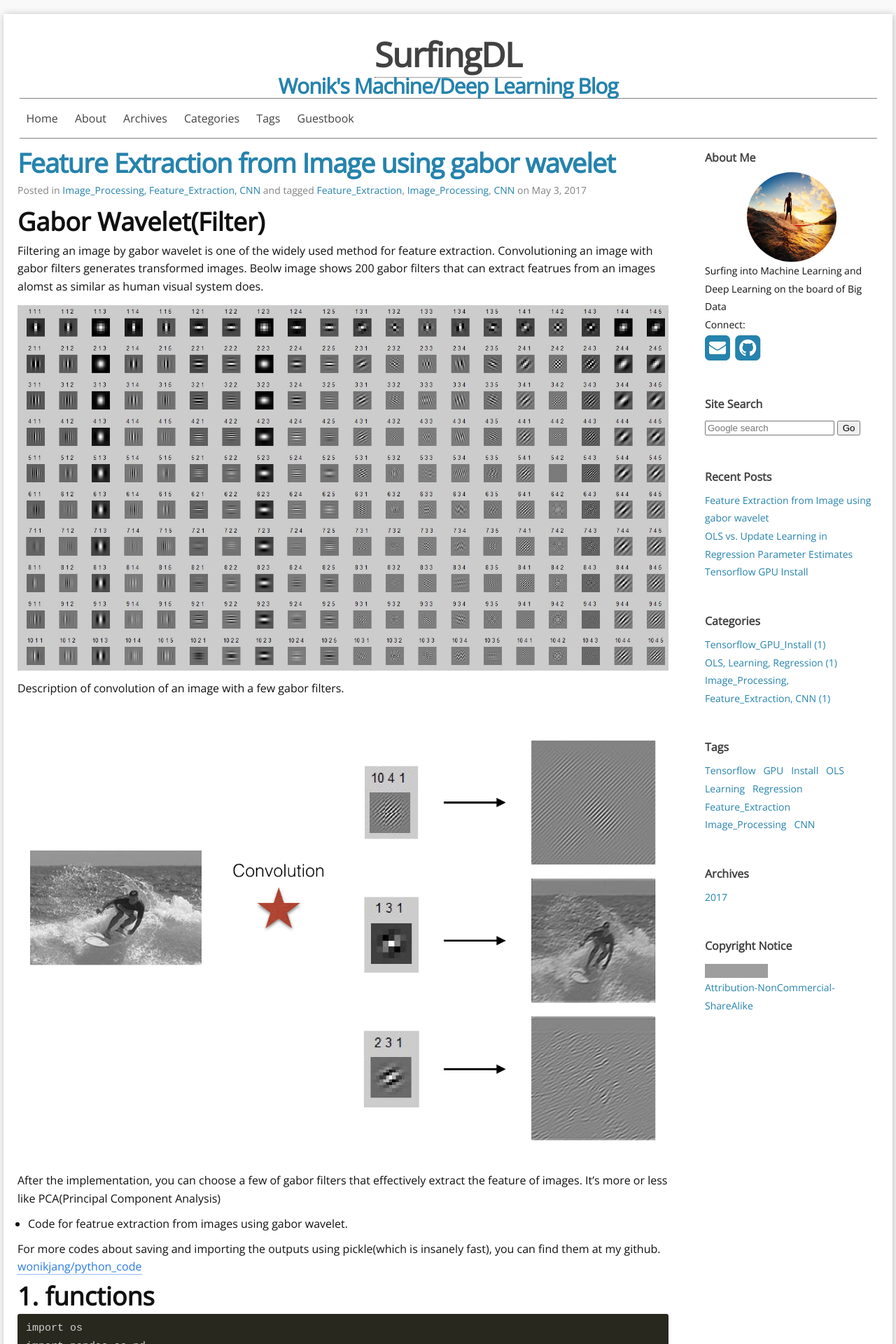
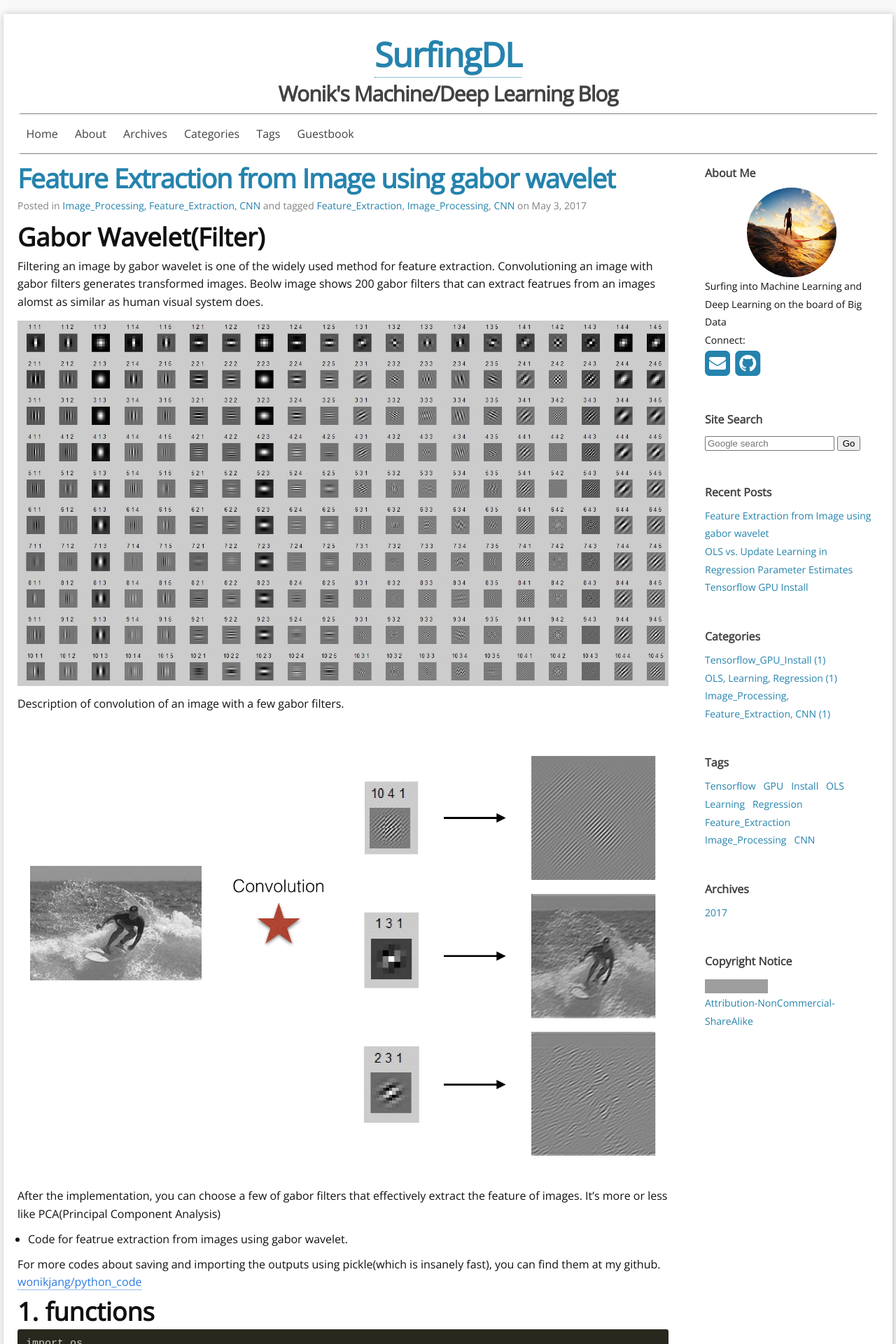
Before and after one commit to wonik/wonikjang.github.io, a Jekyll site: the page built from index.html, in a window 1280 px wide. Shown: the top 1920 px of the page at 70% size. Built offline with Jekyll 4.4.1, drawn with Linux system fonts in a browser that asks for light colours; nearby versions of some CDN libraries; the list of posts is cut into pages by our own code; grey boxes are pictures that could not be loaded.

Commit message:
Update _layout.scss

```diff
--- a/_sass/_layout.scss
+++ b/_sass/_layout.scss
@@ -16,7 +16,7 @@
     &,
     &:visited
     &:hover {
-      color: $grey-color-dark;
+      color: $brand-top-color; // $grey-color-dark;
       border-bottom: 1px dotted;
       text-decoration: none;
     }
@@ -25,15 +25,15 @@
 
 .site-meta{
   font-size: 30px;
-  line-height:34px;
+  line-height:56px;
   letter-spacing: -1px;
   margin-bottom: 0;
   text-align:center;
-  color: $brand-top-color; //$grey-color-dark;
+  color: $grey-color-dark;
 }
 
 .site-nav {
-  float: center;
+  // float: center;
   line-height: 56px;
   border-top: 1px solid $grey-color;
   border-bottom: 1px solid $grey-color;
```
